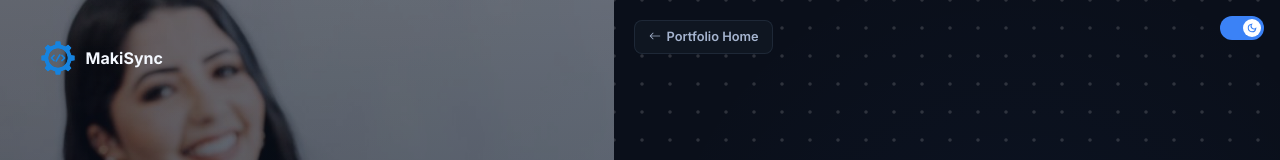
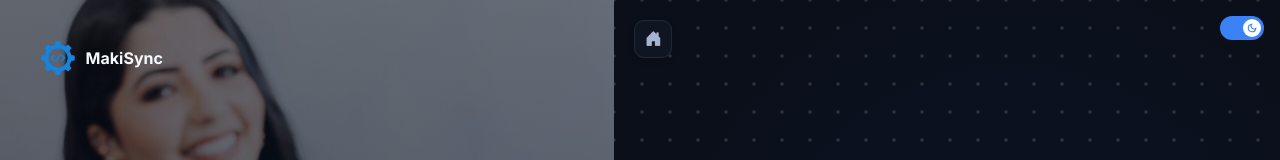
Before and after one commit to makinity/MakiSync-AI, a Next.js app: page /login in a window 1280 px wide. Shown: the top 160 px of the page. Built offline with nearby package versions, Linux system fonts and the light colour scheme.

Commit message:
Imptove Icon Styles

```diff
--- a/src/app/admin/login/page.tsx
+++ b/src/app/admin/login/page.tsx
@@ -119,7 +119,7 @@ export default function AdminLoginPage() {
         </div>
 
         <div style={{ position: 'relative', zIndex: 2, fontSize: '0.75rem', color: '#6f83a6' }}>
-          © 2026 MakiSync. Mark Vencent Juntilla.
+          &copy; 2026 MakiSync. Mark Vencent Juntilla.
         </div>
       </div>
 
@@ -127,17 +127,21 @@ export default function AdminLoginPage() {
       <div className="login-right">
         <Link
           href="/"
+          title="Portfolio Home"
+          aria-label="Portfolio Home"
           style={{
             position: 'absolute', top: '1.5rem', left: '1.5rem',
-            display: 'inline-flex', alignItems: 'center', gap: '0.4rem',
-            padding: '0.4rem 0.85rem', borderRadius: 8,
+            display: 'inline-flex', alignItems: 'center', justifyContent: 'center',
+            width: 38, height: 38, borderRadius: 10,
             border: '1px solid var(--admin-border)',
             background: 'var(--admin-card)',
             color: 'var(--admin-text-secondary)',
-            fontSize: '0.8rem', fontWeight: 600, textDecoration: 'none',
+            fontSize: '1.05rem', textDecoration: 'none',
+            transition: 'all 0.15s ease',
+            boxShadow: '0 2px 8px rgba(0,0,0,0.06)',
           }}
         >
-          ← Portfolio Home
+          <i className="bi bi-house-door-fill" />
         </Link>
 
         <div className="login-card">
--- a/src/app/login/page.tsx
+++ b/src/app/login/page.tsx
@@ -296,7 +296,7 @@ export default function LoginPage() {
 
           {/* Copyright - absolute bottom */}
           <div style={{ position: 'absolute', bottom: '2rem', left: '2.5rem', zIndex: 3, fontSize: '0.72rem', color: 'rgba(244,248,255,0.35)' }}>
-            © 2026 MakiSync. Mark Vencent Juntilla.
+            &copy; 2026 MakiSync. Mark Vencent Juntilla.
           </div>
         </div>
 
@@ -308,30 +308,35 @@ export default function LoginPage() {
             pointerEvents: 'none', zIndex: 0,
           }} />
 
-          {/* Portfolio Home button */}
+          {/* Home Icon button */}
           <a
             href="/"
+            title="Portfolio Home"
+            aria-label="Portfolio Home"
             style={{
               position: 'absolute', top: '1.25rem', left: '1.25rem', zIndex: 2,
-              display: 'inline-flex', alignItems: 'center', gap: '0.35rem',
-              padding: '0.4rem 0.85rem', borderRadius: 8,
+              display: 'inline-flex', alignItems: 'center', justifyContent: 'center',
+              width: 38, height: 38, borderRadius: 10,
               border: '1px solid var(--admin-border)',
               background: 'var(--admin-card)',
               backdropFilter: 'blur(8px)',
               color: 'var(--admin-text-secondary)',
-              fontSize: '0.8rem', fontWeight: 600, textDecoration: 'none',
-              transition: 'all 0.15s',
+              fontSize: '1.05rem', textDecoration: 'none',
+              transition: 'all 0.15s ease',
+              boxShadow: '0 2px 8px rgba(0,0,0,0.06)',
             }}
             onMouseEnter={e => {
               (e.currentTarget as HTMLElement).style.color = 'var(--admin-accent)';
               (e.currentTarget as HTMLElement).style.borderColor = 'var(--admin-accent)';
+              (e.currentTarget as HTMLElement).style.transform = 'scale(1.05)';
             }}
             onMouseLeave={e => {
               (e.currentTarget as HTMLElement).style.color = 'var(--admin-text-secondary)';
               (e.currentTarget as HTMLElement).style.borderColor = 'var(--admin-border)';
+              (e.currentTarget as HTMLElement).style.transform = 'scale(1)';
             }}
           >
-            <i className="bi bi-arrow-left" style={{ fontSize: '0.75rem' }} /> Portfolio Home
+            <i className="bi bi-house-door-fill" />
           </a>
 
           {/* Sign-in card */}
@@ -426,7 +431,7 @@ export default function LoginPage() {
             position: 'absolute', bottom: '1.25rem',
             fontSize: '0.72rem', color: 'var(--admin-text-muted)', zIndex: 1,
           }}>
-            © 2026 MakiSync. Mark Vencent Juntilla.
+            &copy; 2026 MakiSync. Mark Vencent Juntilla.
           </div>
         </div>
       </div>
```
